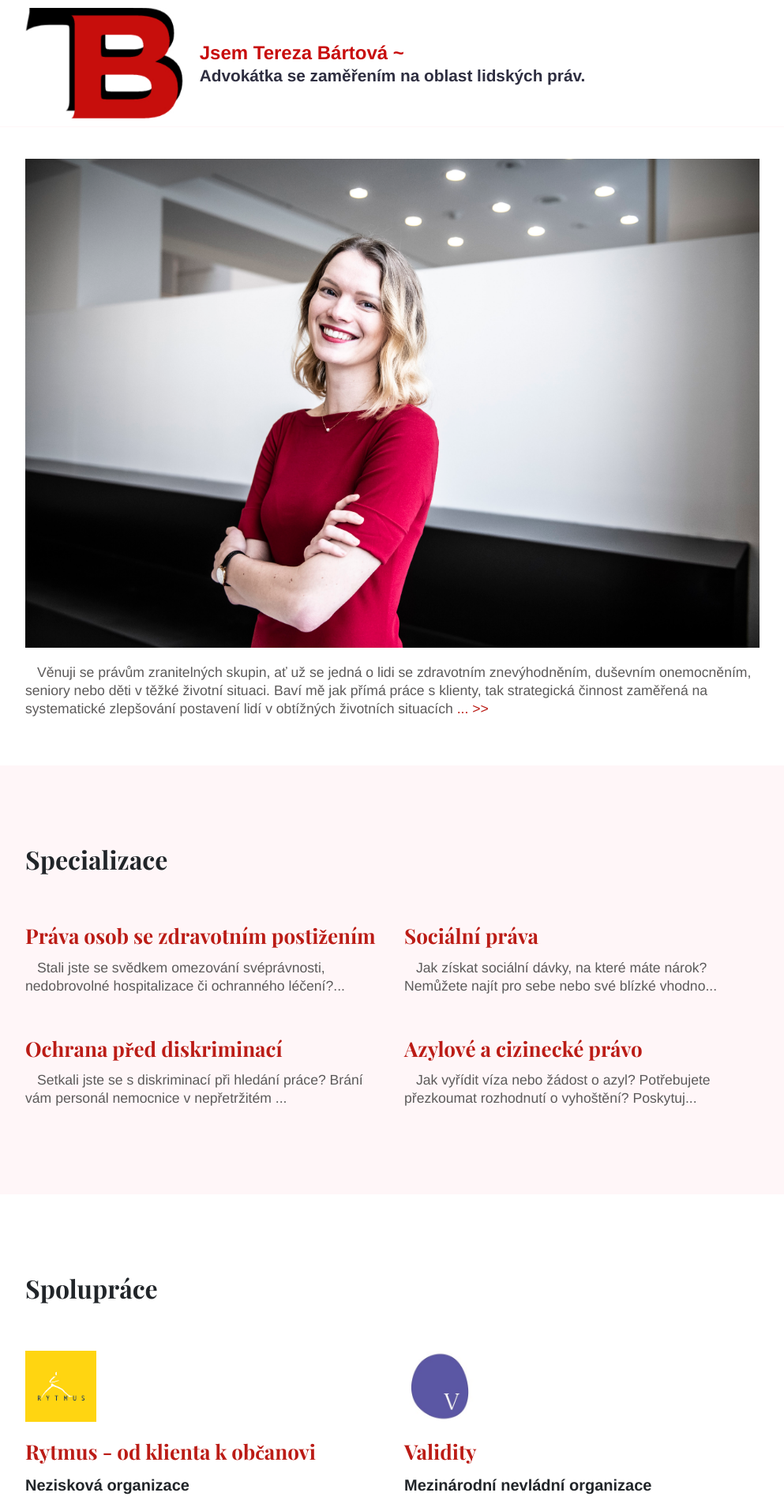
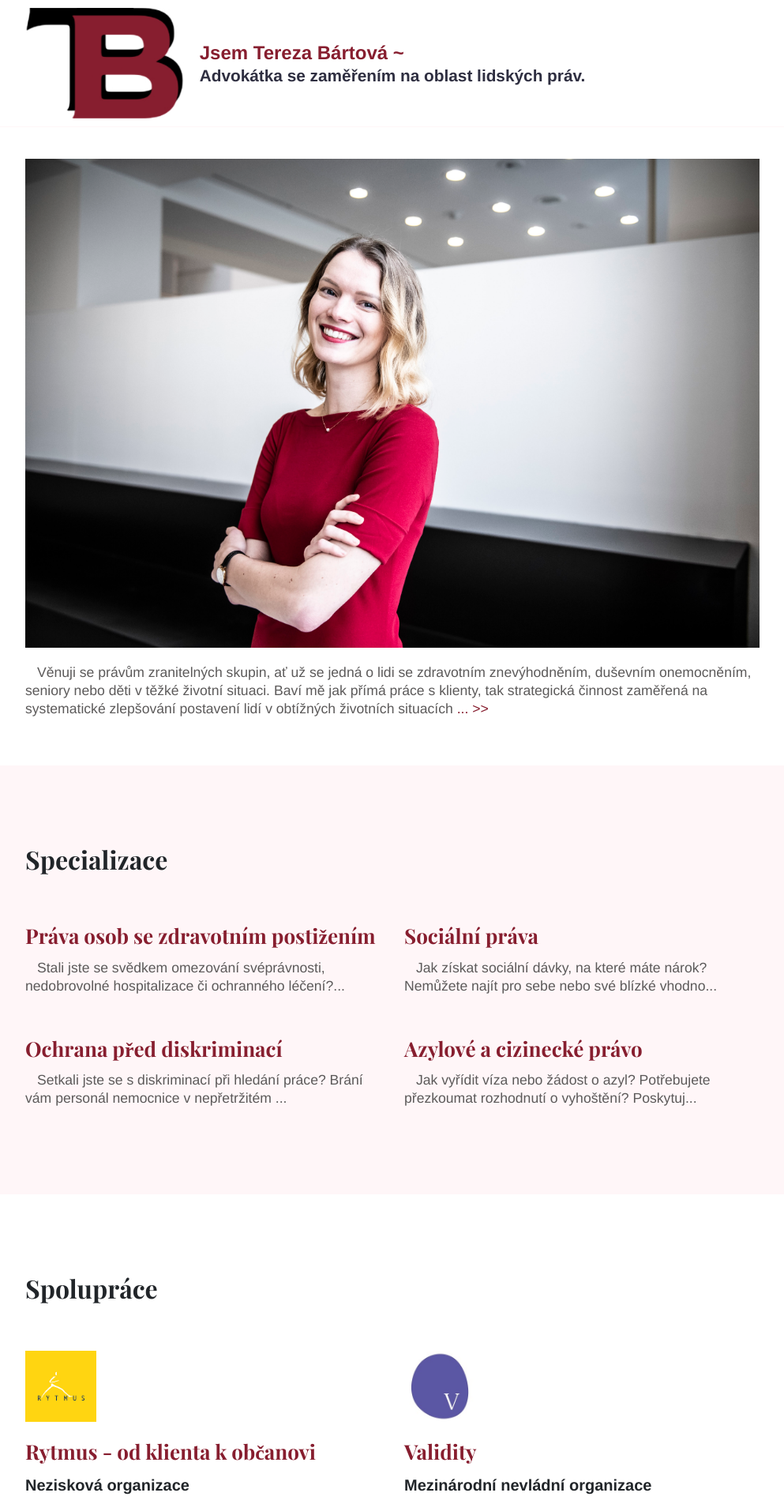
Before and after one commit to terezabartova/terezabartova.github.io, a Jekyll site: the page built from index.md, in a window 1280 px wide. Shown: the top 1904 px of the page at 79% size, without its empty margins (143-1136 px from the left). Built offline with Jekyll 4.4.1, drawn with Linux system fonts in a browser that asks for light colours.

Commit message:
darker color

```diff
--- a/_config.yml
+++ b/_config.yml
@@ -3,10 +3,10 @@ permalink: pretty
 title: 'Tereza Bártová'
 
 logo:
-  mobile: "images/logo/red-rose-256.jpeg"
+  mobile: "images/logo/red-rose-dark-256.jpeg"
   mobile_height: "64px"
   mobile_width: "96px"
-  desktop: "images/logo/red-rose-256.jpeg"
+  desktop: "images/logo/red-rose-dark-256.jpeg"
   desktop_height: "64px"
   desktop_width: "64px"
 
--- a/_sass/bootstrap/_variables.scss
+++ b/_sass/bootstrap/_variables.scss
@@ -37,7 +37,7 @@ $blue:    #007bff !default;
 $indigo:  #6610f2 !default;
 $purple:  #6f42c1 !default;
 $pink:    #e83e8c !default;
-$red:     #C80D0D !default;
+$red:     #871e2f !default;
 $orange:  #fd7e14 !default;
 $yellow:  #ffc107 !default;
 $green:   #28a745 !default;
--- a/assets/css/style.scss
+++ b/assets/css/style.scss
@@ -2,7 +2,7 @@
 ---
 
 // Colors
-$primary: #bb1c16;
+$primary: #871e2f;
 $primary-dark: #a01b16;
 $secondary: #f88379;
 $black: #2f2f41;
```
Also changed, not shown: images/logo/red-rose-dark-128.jpeg (added), images/logo/red-rose-dark-128.png (added), images/logo/red-rose-dark-128.svg (added), images/logo/red-rose-dark-256.jpeg (added), images/logo/red-rose-dark-256.png (added), images/logo/red-rose-dark-256.svg (added).
